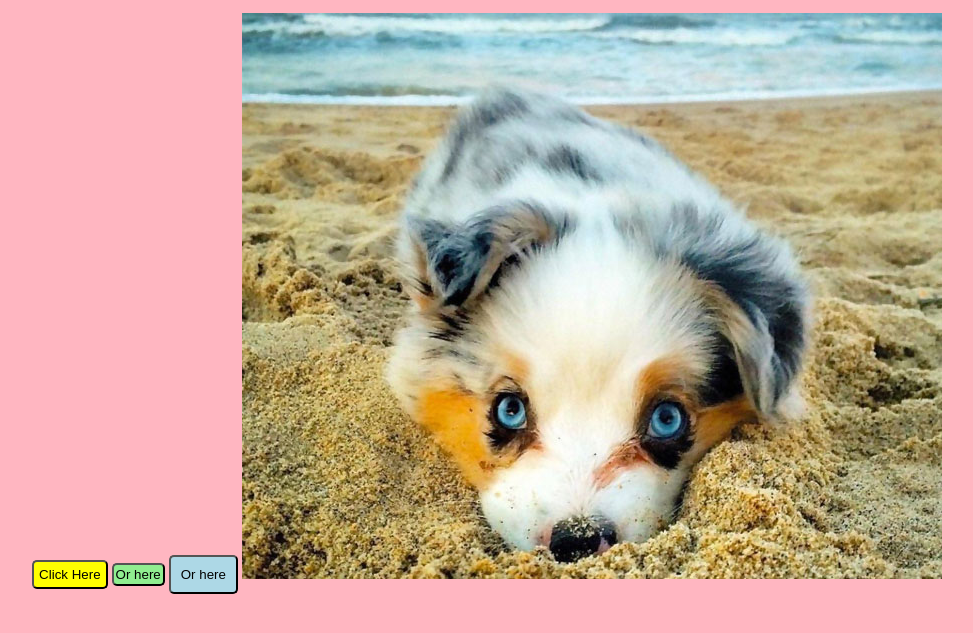
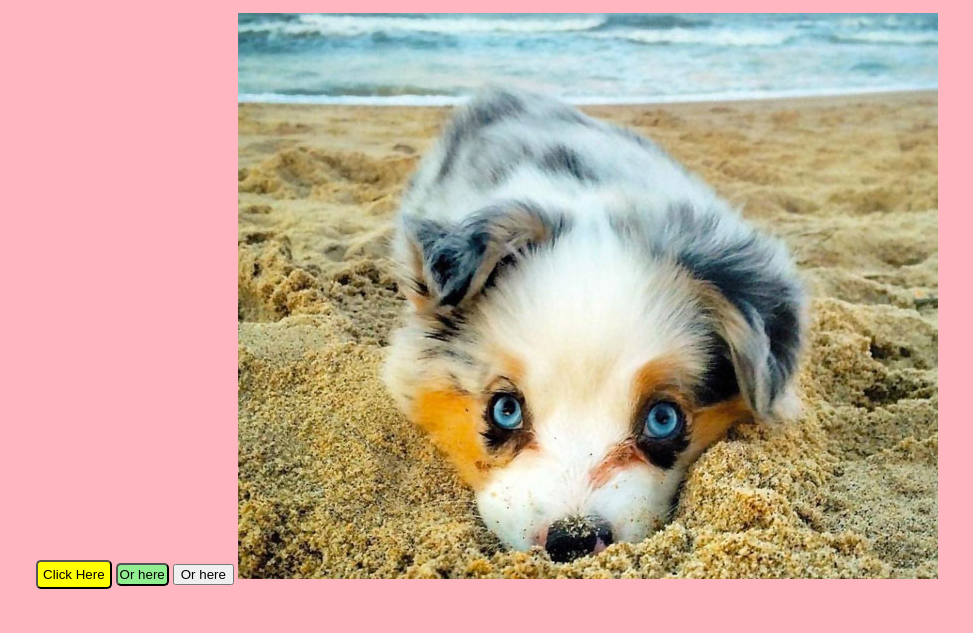
Before and after one commit to cskouras/cskouras.github.io, a plain HTML site: page index.html in a window 1280 px wide. Shown: the part 101-734 px from the top of the page, without its empty margins (153-1126 px from the left). Drawn offline with Linux system fonts and the light colour scheme.

Commit message:
Update styles.css

```diff
--- a/styles.css
+++ b/styles.css
@@ -8,7 +8,7 @@
                 background-color: lightpink;
                 text-align:center;
             }
-            button
+            .three
             {
               background-color: lightblue;
               border-radius: 5px;
```
